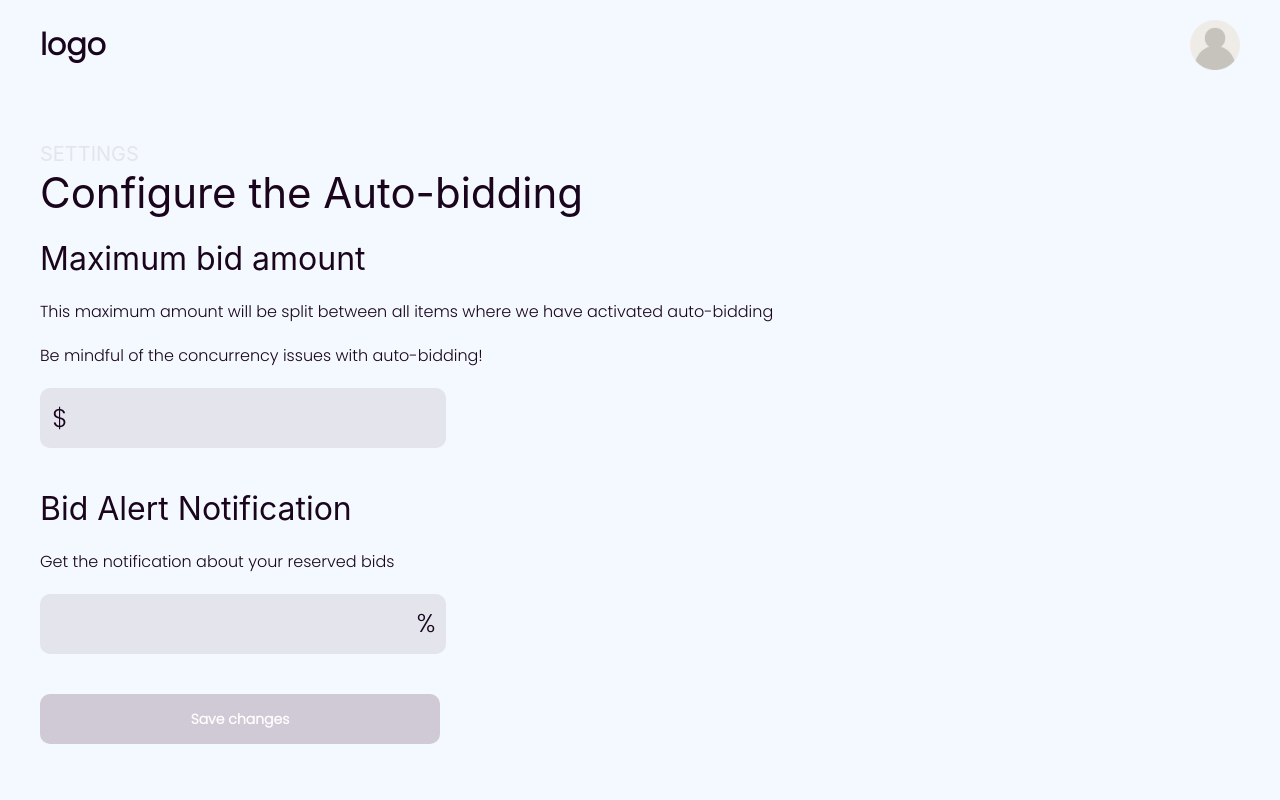
After one commit to mrmiguetara/AuctionApp, a Django app: template templates/bids/settings.html in a window 1280 px wide. The commit adds this page. Run offline with Django 3.2, Linux system fonts and the light colour scheme; the template is opened without the code that fills it, so the values that code supplies are empty; some libraries are stand-ins or nearby versions.

Commit message:
Saving changes; Product and settings templates completed

```diff
--- a/AuctionApp/settings.py
+++ b/AuctionApp/settings.py
@@ -131,6 +131,9 @@ STATICFILES_FINDERS = [
     'django.contrib.staticfiles.finders.AppDirectoriesFinder',
 ]
 
+MEDIA_ROOT = os.path.join(BASE_DIR, 'media')
+MEDIA_URL = '/media/'
+
 # Default primary key field type
 # https://docs.djangoproject.com/en/3.2/ref/settings/#default-auto-field
 
--- a/AuctionApp/urls.py
+++ b/AuctionApp/urls.py
@@ -13,11 +13,17 @@ Including another URLconf
     1. Import the include() function: from django.urls import include, path
     2. Add a URL to urlpatterns:  path('blog/', include('blog.urls'))
 """
+from django.conf.urls import url
 from django.contrib import admin
 from django.urls import path
 from django.shortcuts import render
-
+from django.contrib.staticfiles.urls import static
+from . import settings
+from bids.views import HomeView, ProductView, SettingView
 urlpatterns = [
     path('admin/', admin.site.urls),
-    path('home/', lambda request: render(request, 'bids/home.html', {'username': request.user.username}), name='home')
-]
+    path('home/', HomeView.as_view(), name='home'),
+    path('products/<int:product_id>', ProductView.as_view(), name='product'),
+    # path('products/<int:product_id>/bid', post_bid, name='bid'),
+    path('settings/', SettingView.as_view(), name='settings')
+] + static(settings.MEDIA_URL, document_root=settings.MEDIA_ROOT)
--- a/bids/admin.py
+++ b/bids/admin.py
@@ -1,7 +1,8 @@
 from django.contrib import admin
-from bids.models import Category, Product, Bid
+from bids.models import Category, Product, Bid, Setting
 # Register your models here.
 
 admin.site.register(Category)
 admin.site.register(Product)
 admin.site.register(Bid)
+admin.site.register(Setting)
--- a/static/css/main.css
+++ b/static/css/main.css
@@ -12,7 +12,7 @@ html, body {
     padding: 0px;
     height: 100vh;
 }
-.app-body {
+#app-body {
     background-color: rgba(243,249,254,255);
     overflow: hidden;
     max-height: 100vh;
@@ -101,6 +101,10 @@ html, body {
     background-color: rgba(236,233,241,255);
 }
 
+.product-info p, .product-info h4 {
+    margin: 0;
+}
+
 .product-image {
     height: 250px;
     display: flex !important;
@@ -118,10 +122,21 @@ html, body {
     padding: 0;
 }
 
-.product-button .uk-button {
+.product-button .uk-button, #bid-button, .uk-modal-body .uk-button-primary, .uk-button-primary {
     border-radius: 10px;
     background-color: rgba(208,201,214,255);
     color: white !important;
+    font-weight: bold;
+    text-transform: none !important;
+    padding: 5px;
+    text-align: center;
+    width: 125px;
+}
+
+.uk-modal-body .uk-modal-close {
+    border-radius: 10px;
+    border-style: solid;
+    border-color: rgba(208,201,214,255);
     font-weight: bold;
     text-transform: none !important;
     padding: 5px;
@@ -145,3 +160,110 @@ html, body {
     background: rgba(63,51,86,255);
     border-radius: 10px;
 }
+
+.slider {
+    -webkit-appearance: none;
+    width: 100%;
+    height: 5px;
+    border-radius: 5px;
+    background: #312842;
+    outline: none;
+    opacity: 0.7;
+    -webkit-transition: .2s;
+    transition: opacity .2s;
+}
+
+.slider::-webkit-slider-thumb {
+    -webkit-appearance: none;
+    appearance: none;
+    width: 25px;
+    height: 25px;
+    border-radius: 50%;
+    background: #312842;
+    cursor: pointer;
+}
+
+.slider::-moz-range-thumb {
+    width: 25px;
+    height: 25px;
+    border-radius: 50%;
+    background: #04AA6D;
+    cursor: pointer;
+}
+
+#bid-button, .uk-button-primary {
+    width: 100%;
+}
+
+button a {
+    color: white !important;
+}
+
+/* .range-value{
+	position: absolute;
+	top: -50%;
+}
+.range-value span{
+	width: 30px;
+	height: 24px;
+	line-height: 24px;
+	text-align: center;
+	background: #03a9f4;
+	color: #fff;
+	font-size: 12px;
+	display: block;
+	position: absolute;
+	left: 50%;
+	transform: translate(-50%, 0);
+	border-radius: 6px;
+}
+.range-value span:before{
+	content: "";
+	position: absolute;
+	width: 0;
+	height: 0;
+	border-top: 10px solid #03a9f4;
+	border-left: 5px solid transparent;
+	border-right: 5px solid transparent;
+	top: 100%;
+	left: 50%;
+	margin-left: -5px;
+	margin-top: -1px;
+} */
+
+.product-detail {
+    overflow: auto;
+    max-height: 60vh;
+}
+
+#modal-error {
+    color: red !important;
+}
+
+.uk-button-primary:hover, .uk-button-primary:enabled {
+    background-color: rgba(208,201,214,255) !important;
+}
+
+.settings-form input {
+    border-style: none;
+    border-radius: 10px;
+    background-color: #d0c9d66b;
+    padding: 30px 50px;
+}
+.settings-form span {
+    font-size: 1.6rem;
+}
+
+.subtitle {
+    margin:0;
+    color: #d0c9d66b !important;
+    text-transform: uppercase;
+}
+
+.title {
+    margin-top: 0;
+}
+
+#save-settings {
+    width: 400px;
+}
--- a/templates/base.html
+++ b/templates/base.html
@@ -17,17 +17,22 @@
         <script src="https://cdn.jsdelivr.net/npm/uikit@3.7.3/dist/js/uikit-icons.min.js"></script>
 
         <script src="https://kit.fontawesome.com/96328d74af.js" crossorigin="anonymous"></script>
-
+        <script src="https://cdn.jsdelivr.net/npm/axios/dist/axios.min.js"></script>
 
         <link rel="preconnect" href="https://fonts.googleapis.com">
         <link rel="preconnect" href="https://fonts.gstatic.com" crossorigin>
         <link href="https://fonts.googleapis.com/css2?family=Poppins:wght@300&display=swap" rel="stylesheet">
     </head>
-    <body class="app-body">
+    <body id="app-body">
         {% include "nav.html" %}
-        <div class="uk-container">
-            {% block container %}
-            {% endblock %}
+        <div id="app">
+
+            <div class="uk-container">
+                {% block container %}
+                {% endblock %}
+            </div>
         </div>
     </body>
+    {% block js%}
+    {% endblock %}
 </html>
--- /dev/null
+++ b/templates/bids/settings.html
@@ -0,0 +1,76 @@
+{% extends "base.html" %}
+
+{% block head_content %}
+{%load static %}
+<title>Settings</title>
+{% endblock %}
+
+{% block container %}
+<h4 class="subtitle">settings</h4>
+<h1 class="title">Configure the Auto-bidding</h1>
+<p id="error-label"></p>
+<div class="settings-form">
+    <h2>Maximum bid amount</h2>
+    <p>This maximum amount will be split between all items where we have activated auto-bidding</p>
+    <p>Be mindful of the concurrency issues with auto-bidding!</p>
+    <div class="uk-margin">
+        <div class="uk-inline">
+            <span class="uk-form-icon">$</span>
+            <input id="total_reserved" class="uk-input" type="number" value="{{setting.total_reserved}}">
+        </div>
+    </div>
+
+    <h2>Bid Alert Notification</h2>
+    <p>Get the notification about your reserved bids</p>
+    <div class="uk-margin">
+        <div class="uk-inline">
+            <span class="uk-form-icon uk-form-icon-flip">%</span>
+            <input id="alert_percent" class="uk-input" type="number" value="{{setting.alert_percent}}">
+        </div>
+    </div>
+</div>
+
+<button id="save-settings" class="uk-button uk-button-primary uk-margin-top" onclick="saveSettings()">
+    <a>Save changes</a>
+</button>
+
+{% endblock %}
+
+{% block js%}
+{% csrf_token %}
+
+<script>
+    function saveSettings() {
+
+        const csrftoken = document.querySelector('[name=csrfmiddlewaretoken]').value;
+
+        var total_reserved =  parseInt(JSON.parse(document.getElementById('total_reserved').value));
+        var alert_percent =  parseInt(JSON.parse(document.getElementById('alert_percent').value));
+
+        if (Number.isNaN(total_reserved)){
+            total_reserved = 0
+        }
+        if (Number.isNaN(alert_percent)) {
+            alert_percent = 0
+        }
+        if (alert_percent > 100 || alert_percent < 1) {
+            const errors = document.getElementById('error-label').innerText = 'Not valid percent value. Must be between 1 and 100.'
+        }
+        else {
+            axios.post(`http://localhost:8000/settings/`,
+            {
+                'alert_percent': alert_percent,
+                'total_reserved': total_reserved
+            },
+            {
+                headers: {'X-CSRFToken': csrftoken}
+            }).then( (resp) => {
+                console.log(resp)
+                if (resp.data.status == 1){
+                    window.location = 'http://localhost:8000/home'
+                }
+            })
+        }
+    }
+</script>
+{%endblock%}
```
Also changed, not shown: bids/models.py (+21 -8 lines), bids/views.py (+83 -1 lines), generics/templatetags/smooth_timedelta.py (added, +23 -0 lines), templates/bids/home.html (+58 -19 lines), templates/bids/product.html (added, +101 -0 lines), bids/migrations/0002_auto_20210924_1426.py (added), bids/migrations/0003_product_short_description.py (added), bids/migrations/0004_setting.py (added), generics/templatetags/__init__.py (added), static/images/image.svg, 1 other file. Lines whose indentation alone changed are shown as unchanged.
